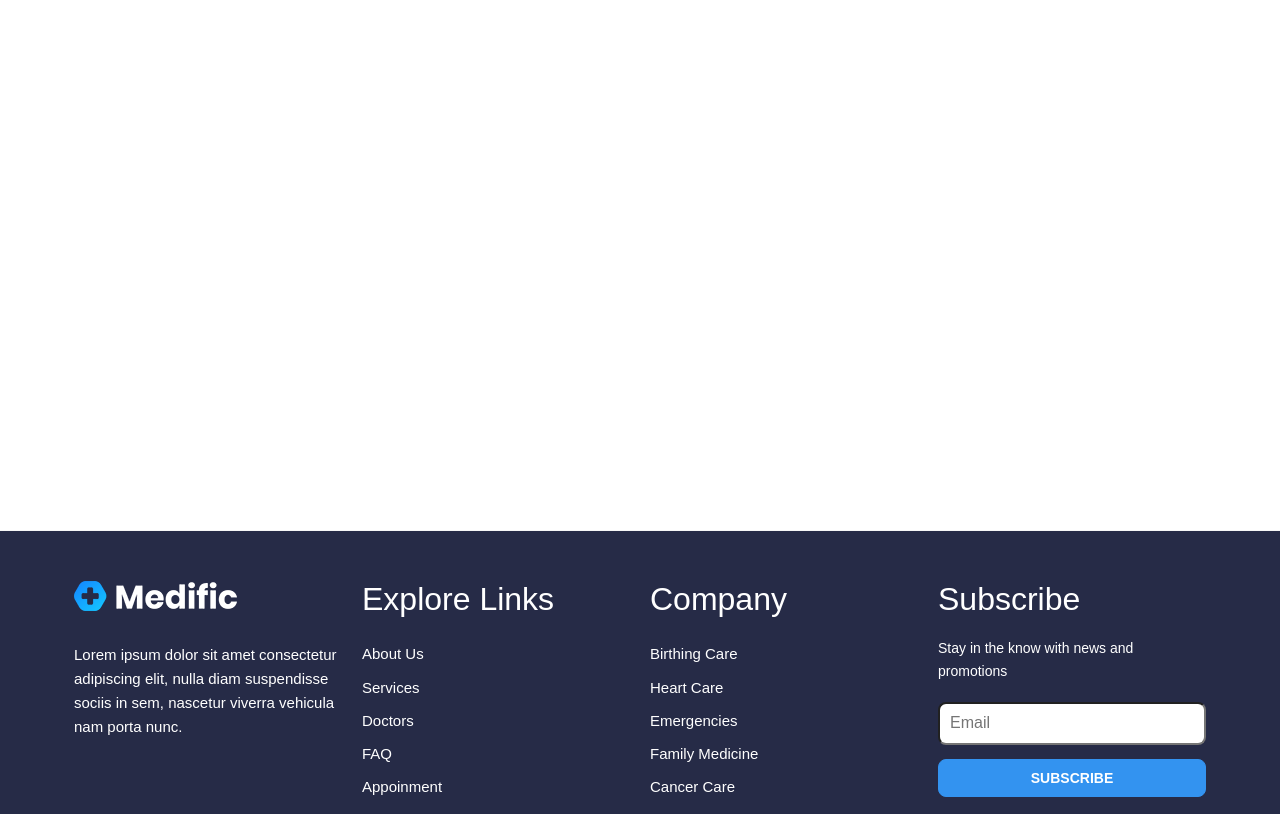
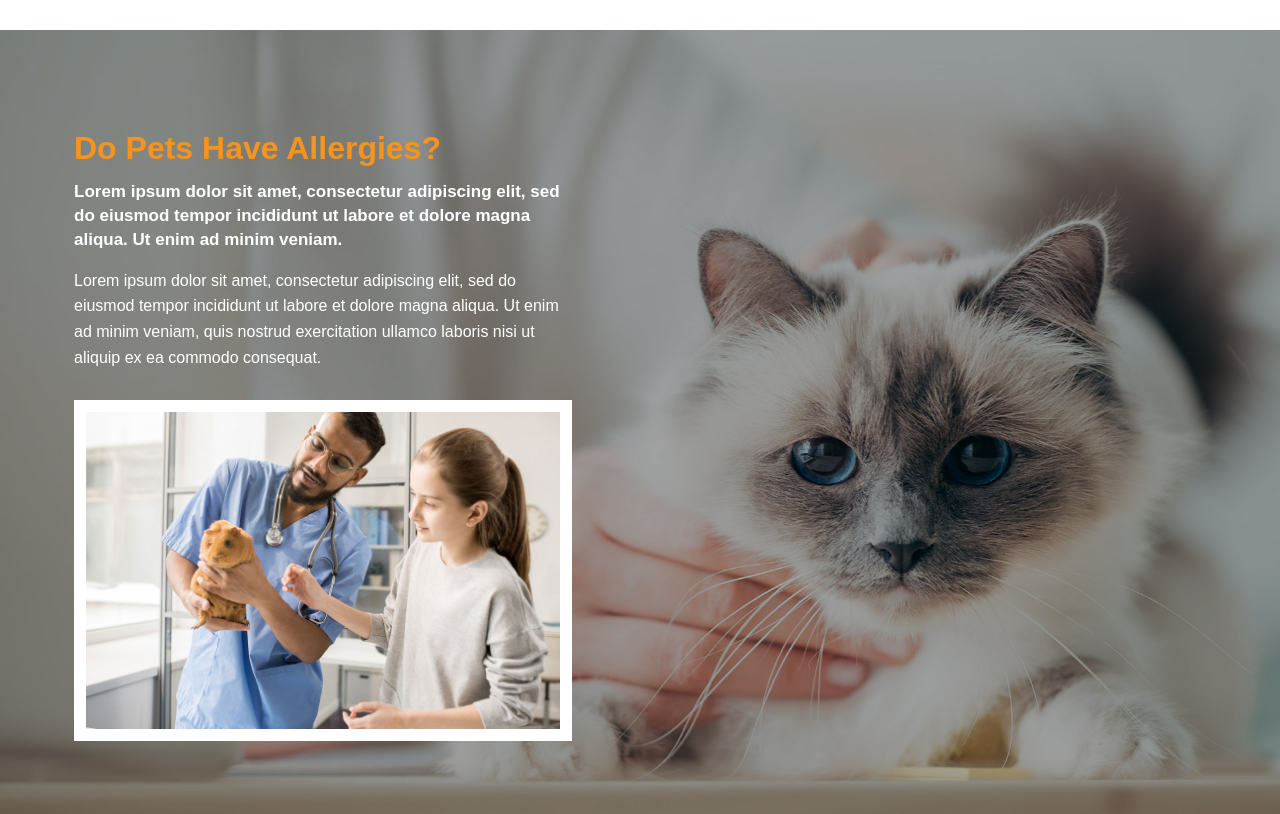
Before and after one commit to tanjira584/pet-care, a plain HTML site: page index.html in a window 1280 px wide. Shown: the part 2980-3794 px from the top of the page. Drawn offline with nearby package versions, Linux system fonts and the light colour scheme.

Commit message:
Allergies Section Added

```diff
--- a/index.html
+++ b/index.html
@@ -236,6 +236,21 @@
 			</div>
         </div>
     </section>
+    <!--Allergies Section-->
+    <section class="allergies-area">
+        <div class="overlay">
+            <div class="container">
+                <div class="allergies-row">
+                    <div class="allergies-info">
+                        <h3>Do Pets Have Allergies?</h3>
+                        <h6>Lorem ipsum dolor sit amet, consectetur adipiscing elit, sed do eiusmod tempor incididunt ut labore et dolore magna aliqua. Ut enim ad minim veniam.</h6>
+                        <p>Lorem ipsum dolor sit amet, consectetur adipiscing elit, sed do eiusmod tempor incididunt ut labore et dolore magna aliqua. Ut enim ad minim veniam, quis nostrud exercitation ullamco laboris nisi ut aliquip ex ea commodo consequat.</p>
+                        <img src="images/p7.jpg" alt="" />
+                    </div>
+                </div>
+            </div>
+        </div>
+    </section>
 
 
 
--- a/style.css
+++ b/style.css
@@ -443,8 +443,45 @@ h6 {
 .service-area .btn a:hover {
 	background: #3c2800;
 }
-
-
+/*----------------------------------------------------
+            Allergies Section
+----------------------------------------------------*/
+.allergies-area {
+	background-image: url('images/p2.jpg');
+	background-size: cover;
+	background-repeat: no-repeat;
+	background-position: center center;
+}
+.allergies-area .overlay {
+	padding: 100px 0;
+	background-color: rgba(0,0,0,.35);
+}
+.allergies-info {
+    width: 45%;
+	padding: 0 10px;
+}
+.allergies-info h3 {
+	font-size: 32px;
+	text-transform: capitalize;
+	color: #f8931d;
+	margin-bottom: 14px;
+}
+.allergies-info h6 {
+	font-size: 17px;
+	line-height: 1.4em;
+	color: #FFF;
+	margin-bottom: 16px;
+}
+.allergies-info p {
+	line-height: 1.6em;
+	color: #FFF;
+	margin-bottom: 30px;
+}
+.allergies-info img {
+	display: inline-block;
+	width: 100%;
+	border: 12px solid #FFF;
+}
 
 
 
@@ -724,6 +761,11 @@ h6 {
     .pet-medical:not(:last-child) {
         margin-bottom: 30px;
     }
+    /*----Allergies Section ----*/
+    .allergies-info {
+        width: 100%;
+        text-align: center;
+    }
     /*---Footer Area----*/
     .footer-top-row {
         grid-template-columns: 1fr;
```
